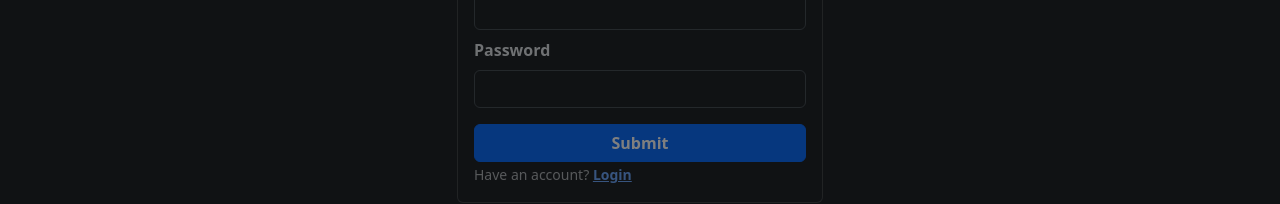
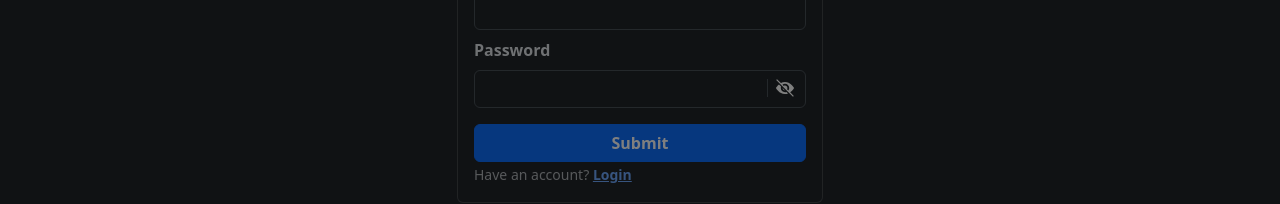
Before and after one commit to abhishekY495/anime-ls, a React (Vite) app in the folder frontend/: page /register in a window 1280 px wide. Shown: the part 356-560 px from the top of the page. Built offline with nearby package versions, Linux system fonts and the light colour scheme; no server answers.

Commit message:
show/hide password input box

```diff
--- a/frontend/src/components/Login.jsx
+++ b/frontend/src/components/Login.jsx
@@ -1,4 +1,4 @@
-import React from "react";
+import React, { useState } from "react";
 import { Link } from "react-router-dom";
 import Button from "react-bootstrap/Button";
 import Form from "react-bootstrap/Form";
@@ -7,11 +7,18 @@ import Container from "react-bootstrap/Container";
 import Row from "react-bootstrap/Row";
 import Col from "react-bootstrap/Col";
 
+import showPasswordIcon from "../assets/showPasswordIcon.svg";
+import hidePasswordIcon from "../assets/hidePasswordIcon.svg";
+
 export const Login = ({
   inputChangeHandler,
   formSubmitHandler,
   userDataLoading,
 }) => {
+  const [showPassword, setShowPassword] = useState(false);
+
+  const toggleShowPassword = () => setShowPassword(!showPassword);
+
   return (
     <Container>
       <Row>
@@ -32,12 +39,21 @@ export const Login = ({
 
                 <Form.Group className="mb-3 fw-semibold" controlId="password">
                   <Form.Label>Password</Form.Label>
-                  <Form.Control
-                    type="password"
-                    required
-                    onChange={inputChangeHandler}
-                    name="password"
-                  />
+                  <div className="position-relative">
+                    <Form.Control
+                      type={showPassword ? "text" : "password"}
+                      onChange={inputChangeHandler}
+                      name="password"
+                      required
+                      className="pe-5"
+                    />
+                    <img
+                      src={showPassword ? showPasswordIcon : hidePasswordIcon}
+                      className="position-absolute border-start ps-2"
+                      style={{ top: "9px", right: "12px", cursor: "pointer" }}
+                      onClick={toggleShowPassword}
+                    />
+                  </div>
                 </Form.Group>
                 <Button
                   variant="primary"
--- a/frontend/src/components/Register.jsx
+++ b/frontend/src/components/Register.jsx
@@ -1,4 +1,4 @@
-import React from "react";
+import React, { useState } from "react";
 import { Link } from "react-router-dom";
 import Button from "react-bootstrap/Button";
 import Form from "react-bootstrap/Form";
@@ -7,11 +7,18 @@ import Container from "react-bootstrap/Container";
 import Row from "react-bootstrap/Row";
 import Col from "react-bootstrap/Col";
 
+import showPasswordIcon from "../assets/showPasswordIcon.svg";
+import hidePasswordIcon from "../assets/hidePasswordIcon.svg";
+
 export const Register = ({
   inputChangeHandler,
   formSubmitHandler,
   userDataLoading,
 }) => {
+  const [showPassword, setShowPassword] = useState(false);
+
+  const toggleShowPassword = () => setShowPassword(!showPassword);
+
   return (
     <Container>
       <Row>
@@ -32,7 +39,15 @@ export const Register = ({
                   />
                 </Form.Group>
                 <Form.Group className="mb-2 fw-semibold" controlId="username">
-                  <Form.Label>Username</Form.Label>
+                  <Form.Label>
+                    Username{" "}
+                    <span
+                      className="text-danger fst-italic"
+                      style={{ fontSize: "14px" }}
+                    >
+                      * Cannot be changed
+                    </span>
+                  </Form.Label>
                   <Form.Control
                     type="text"
                     onChange={inputChangeHandler}
@@ -51,12 +66,21 @@ export const Register = ({
                 </Form.Group>
                 <Form.Group className="mb-3 fw-semibold" controlId="password">
                   <Form.Label>Password</Form.Label>
-                  <Form.Control
-                    type="password"
-                    onChange={inputChangeHandler}
-                    name="password"
-                    required
-                  />
+                  <div className="position-relative">
+                    <Form.Control
+                      type={showPassword ? "text" : "password"}
+                      onChange={inputChangeHandler}
+                      name="password"
+                      required
+                      className="pe-5"
+                    />
+                    <img
+                      src={showPassword ? showPasswordIcon : hidePasswordIcon}
+                      className="position-absolute border-start ps-2"
+                      style={{ top: "9px", right: "12px", cursor: "pointer" }}
+                      onClick={toggleShowPassword}
+                    />
+                  </div>
                 </Form.Group>
                 <Button
                   variant="primary"
--- a/frontend/src/components/UserDetails.jsx
+++ b/frontend/src/components/UserDetails.jsx
@@ -6,12 +6,15 @@ import Container from "react-bootstrap/Container";
 import Button from "react-bootstrap/Button";
 
 import { updateUser } from "../services/updateUser";
+import showPasswordIcon from "../assets/showPasswordIcon.svg";
+import hidePasswordIcon from "../assets/hidePasswordIcon.svg";
 
 export const UserDetails = ({ userData, dispatch }) => {
   const [fullname, setFullname] = useState(userData?.fullname);
   const [email, setEmail] = useState(userData?.email);
   const [password, setPassword] = useState("");
   const [disableUpdateBtn, setDisableUpdateBtn] = useState(true);
+  const [showPassword, setShowPassword] = useState(false);
 
   const fullnameChangeHandler = (e) => {
     const fname = e.target.value;
@@ -40,6 +43,8 @@ export const UserDetails = ({ userData, dispatch }) => {
       setDisableUpdateBtn(true);
     }
   };
+
+  const toggleShowPassword = () => setShowPassword(!showPassword);
 
   const formSubmitHandler = async (e) => {
     e.preventDefault();
@@ -92,13 +97,21 @@ export const UserDetails = ({ userData, dispatch }) => {
             </Form.Group>
             <Form.Group className="mb-3" controlId="formGroupPassword">
               <Form.Label className="mb-1">Password</Form.Label>
-              <Form.Control
-                type="password"
-                className="text-muted"
-                placeholder="Fill to update password"
-                onChange={passwordChangeHandler}
-                value={password}
-              />
+              <div className="position-relative">
+                <Form.Control
+                  type={showPassword ? "text" : "password"}
+                  onChange={passwordChangeHandler}
+                  name="password"
+                  required
+                  className="pe-5"
+                />
+                <img
+                  src={showPassword ? showPasswordIcon : hidePasswordIcon}
+                  className="position-absolute border-start ps-2"
+                  style={{ top: "9px", right: "12px", cursor: "pointer" }}
+                  onClick={toggleShowPassword}
+                />
+              </div>
             </Form.Group>
             <Row>
               <Col>
```
Also changed, not shown: frontend/src/assets/hidePasswordIcon.svg (added), frontend/src/assets/showPasswordIcon.svg (added).
